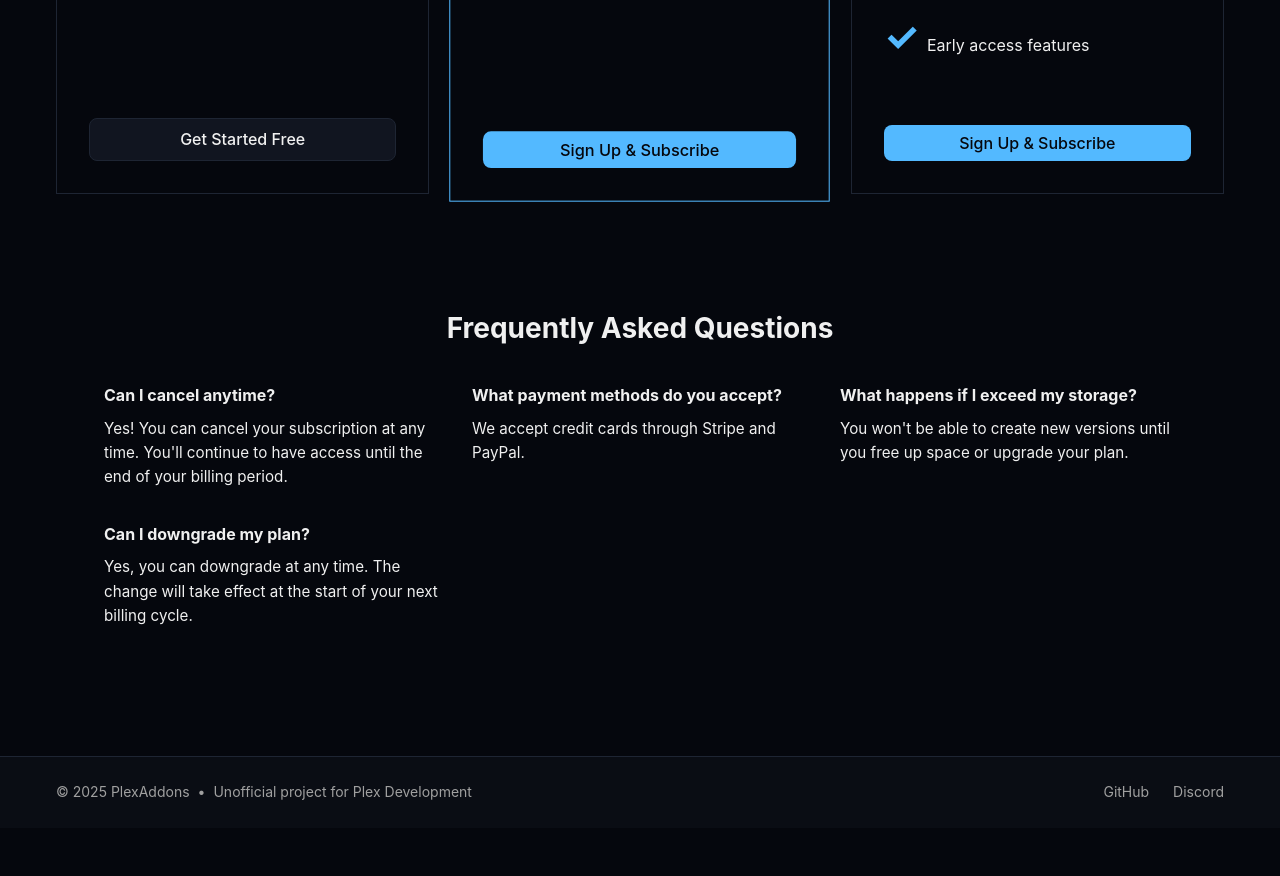
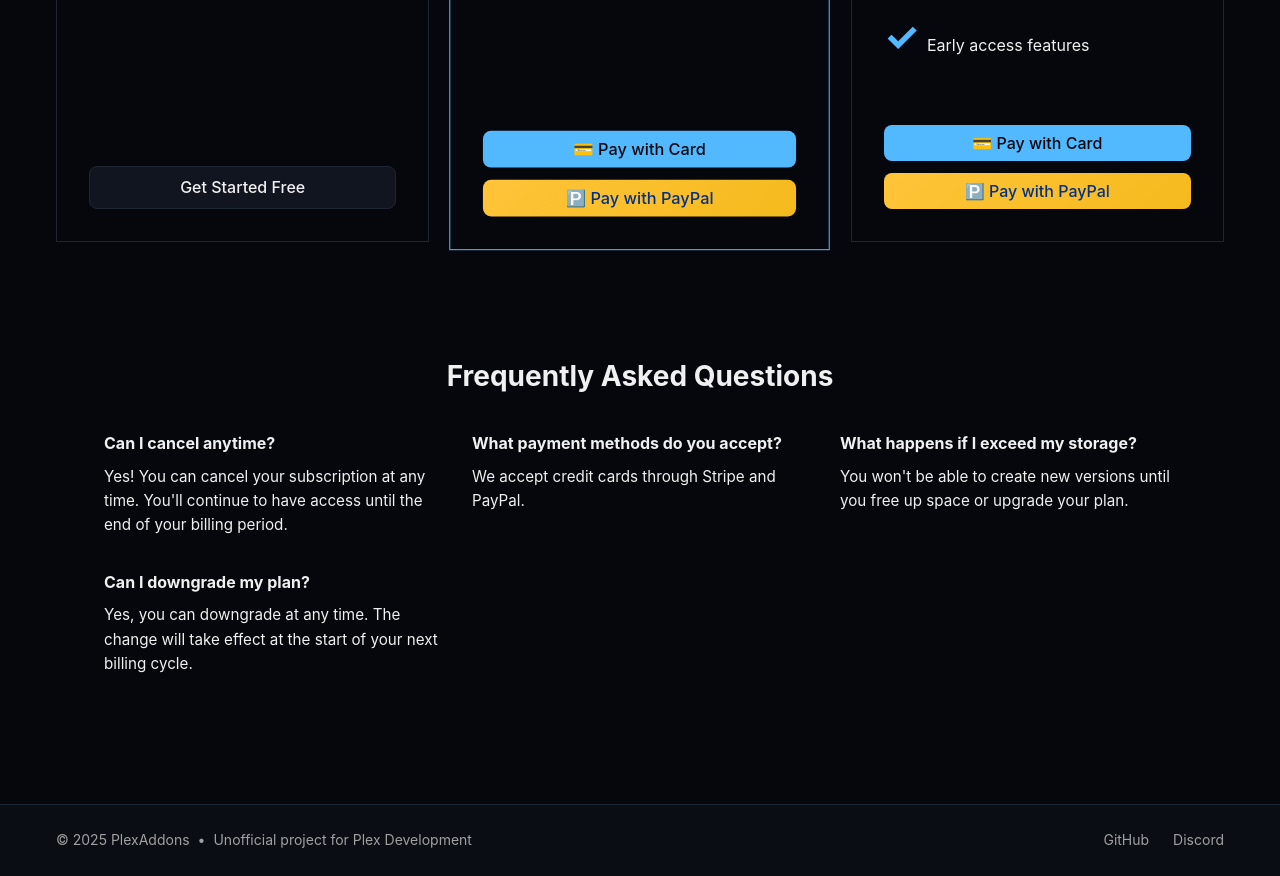
Before and after one commit to Bali0531-RC/Plexdev-Addons, a React (Vite) app in the folder plexaddons-web/: page /pricing in a window 1280 px wide. Shown: the part 820-1696 px from the top of the page. Before the commit the page ends 1648 px from the top, so only its background shows below. Built offline with nearby package versions, Linux system fonts and the light colour scheme; no server answers.

Commit message:
Add payment provider choice (Stripe/PayPal) to pricing page

```diff
--- a/plexaddons-web/src/pages/Pricing.css
+++ b/plexaddons-web/src/pages/Pricing.css
@@ -112,6 +112,41 @@
   justify-content: center;
 }
 
+/* Payment buttons container */
+.payment-buttons {
+  display: flex;
+  flex-direction: column;
+  gap: 0.75rem;
+}
+
+.btn-stripe {
+  background: linear-gradient(135deg, var(--accent), #4f46e5);
+  color: white;
+}
+
+.btn-stripe:hover:not(:disabled) {
+  background: linear-gradient(135deg, #4f46e5, var(--accent));
+  transform: translateY(-1px);
+}
+
+.btn-paypal {
+  background: linear-gradient(135deg, #ffc439, #f5ba1d);
+  color: #003087;
+  font-weight: 600;
+}
+
+.btn-paypal:hover:not(:disabled) {
+  background: linear-gradient(135deg, #f5ba1d, #e5aa0d);
+  transform: translateY(-1px);
+}
+
+.btn-stripe:disabled,
+.btn-paypal:disabled {
+  opacity: 0.6;
+  cursor: not-allowed;
+  transform: none;
+}
+
 /* FAQ Section */
 .pricing-faq {
   background: var(--surface);
--- a/plexaddons-web/src/pages/Pricing.tsx
+++ b/plexaddons-web/src/pages/Pricing.tsx
@@ -9,6 +9,7 @@ export default function Pricing() {
   const { isAuthenticated, user } = useAuth();
   const [plans, setPlans] = useState<PaymentPlan[]>([]);
   const [loading, setLoading] = useState(true);
+  const [checkoutLoading, setCheckoutLoading] = useState<string | null>(null);
 
   useEffect(() => {
     loadPlans();
@@ -62,18 +63,29 @@ export default function Pricing() {
     return `${(bytes / (1024 * 1024)).toFixed(0)}MB`;
   };
 
-  const handleSubscribe = async (tier: 'pro' | 'premium') => {
+  const handleSubscribe = async (tier: 'pro' | 'premium', provider: 'stripe' | 'paypal') => {
     if (!isAuthenticated) {
       window.location.href = '/login';
       return;
     }
 
+    setCheckoutLoading(`${tier}-${provider}`);
+
     try {
+      if (provider === 'stripe') {
         const { checkout_url } = await api.createStripeCheckout(tier);
         window.location.href = checkout_url;
+      } else {
+        // PayPal - get subscription details and redirect
+        const { plan_id, custom_id } = await api.getPayPalSubscriptionDetails(tier);
+        // Open PayPal subscription page
+        const paypalUrl = `https://www.paypal.com/webapps/billing/plans/subscribe?plan_id=${plan_id}&custom_id=${custom_id}`;
+        window.location.href = paypalUrl;
+      }
     } catch (err) {
       console.error('Failed to create checkout:', err);
       alert('Failed to start checkout. Please try again.');
+      setCheckoutLoading(null);
     }
   };
 
@@ -154,12 +166,22 @@ export default function Pricing() {
                     </Link>
                   )
                 ) : (
+                  <div className="payment-buttons">
                     <button
-                    onClick={() => handleSubscribe(plan.tier as 'pro' | 'premium')}
+                      onClick={() => handleSubscribe(plan.tier as 'pro' | 'premium', 'stripe')}
                       className="btn btn-primary btn-full"
+                      disabled={checkoutLoading !== null}
                     >
-                    {isAuthenticated ? 'Subscribe' : 'Sign Up & Subscribe'}
+                      {checkoutLoading === `${plan.tier}-stripe` ? 'Loading...' : '💳 Pay with Card'}
                     </button>
+                    <button
+                      onClick={() => handleSubscribe(plan.tier as 'pro' | 'premium', 'paypal')}
+                      className="btn btn-paypal btn-full"
+                      disabled={checkoutLoading !== null}
+                    >
+                      {checkoutLoading === `${plan.tier}-paypal` ? 'Loading...' : '🅿️ Pay with PayPal'}
+                    </button>
+                  </div>
                 )}
               </div>
             </div>
```
Lines whose indentation alone changed are shown as unchanged.
